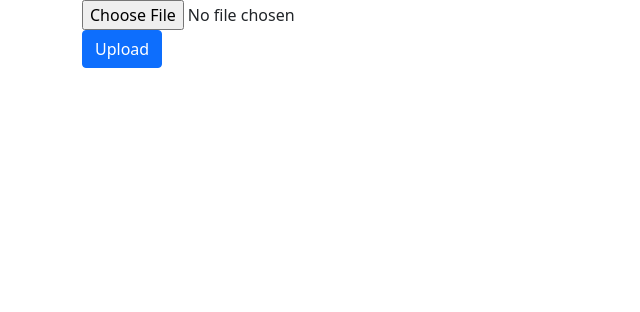
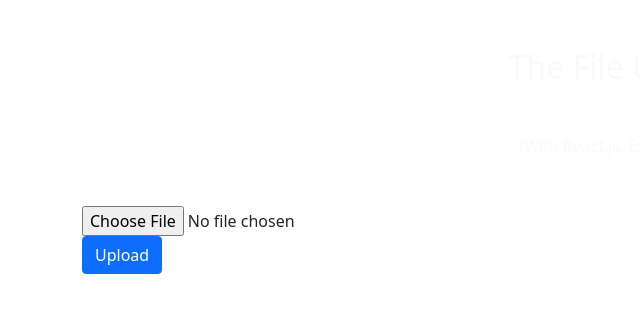
Before and after one commit to le4nnt0nn/react-image-uploader, a React (Create React App) app in the folder image-uploader/: page / in a window 1280 px wide. Shown: the top 312 px of the page, without its empty margins (0-640 px from the left). Built offline with nearby package versions, Linux system fonts and the light colour scheme.

Commit message:
App.js: added texts and using bootstrap styles

```diff
--- a/image-uploader/src/App.js
+++ b/image-uploader/src/App.js
@@ -1,14 +1,19 @@
 import '../node_modules/bootstrap/dist/css/bootstrap.min.css';
 import { FileUpload } from './components/FileUpload';
+import './App.css'
 
 function App() {
   return (
-    <div className="App">
-      <div>
+    <div className='root'>
+      <h2 className='text-center m-5 text-light'>The File Uploader</h2>
+      <p className='text-center m-5 text-light'>(With React.js, Express & Multer)</p>
+      <div className='file-upload-wrapper'>
+        <div className='result'></div>
         <FileUpload />
       </div>
     </div>
   );
 }
 
+
 export default App;
```
